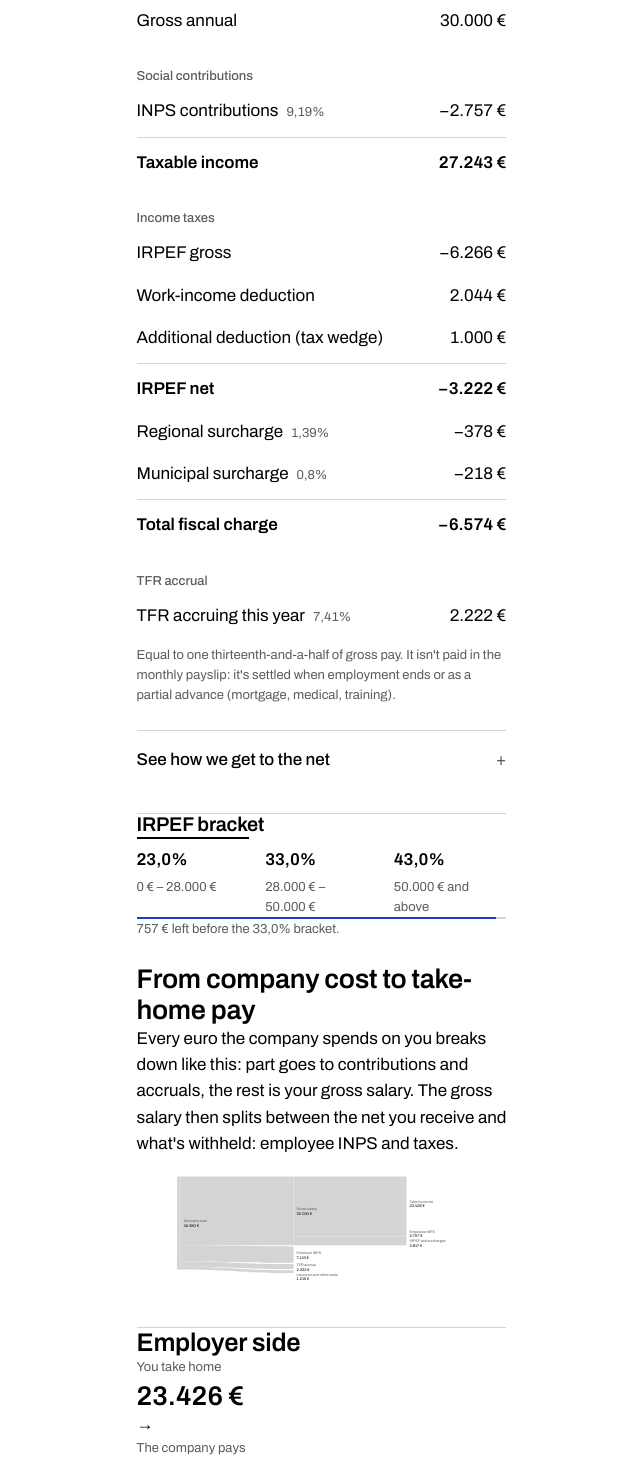
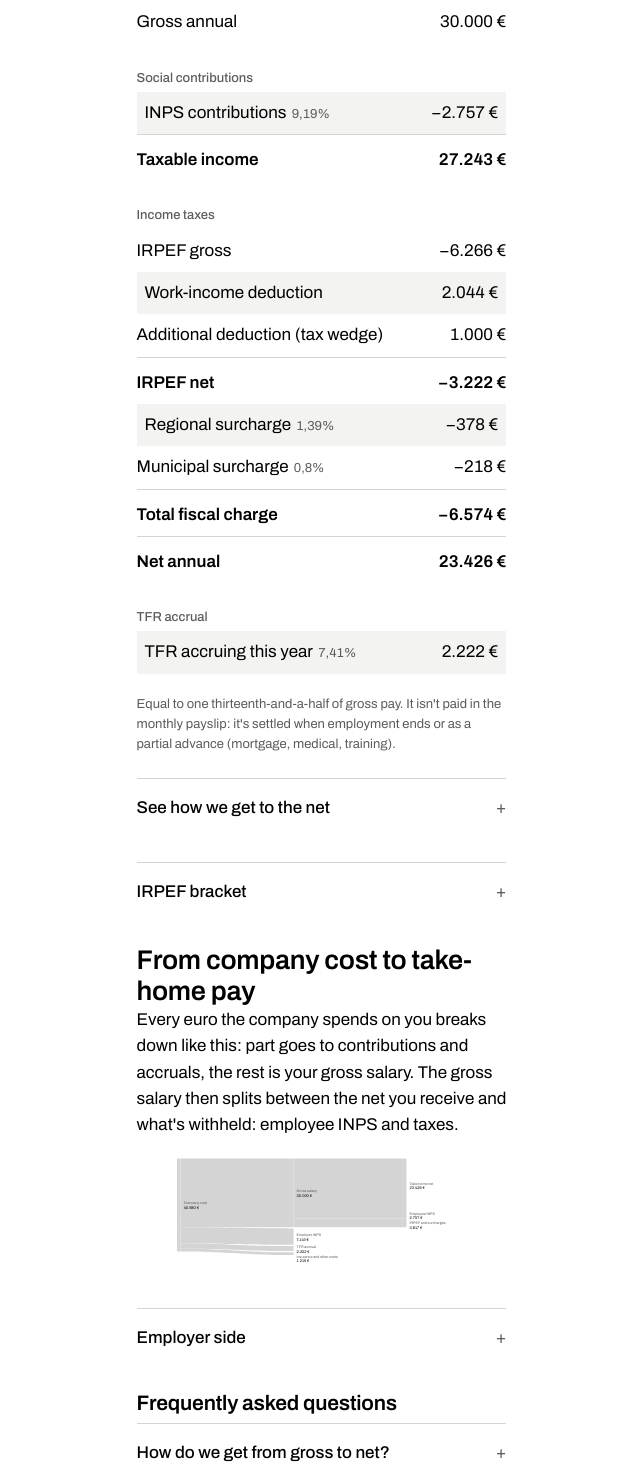
Before and after one commit to stefanovalloncini/quanto-guadagno, a React (Vite) app: page /calcola-stipendio in a window 1280 px wide. Shown: the part 920-2386 px from the top of the page, without its empty margins (26-666 px from the left). Built offline with nearby package versions, Linux system fonts and the light colour scheme.

Commit message:
refactor: ledger breakdown

```diff
--- a/src/ui/features/employee-calculator/components/IrpefBracketIndicator.tsx
+++ b/src/ui/features/employee-calculator/components/IrpefBracketIndicator.tsx
@@ -24,11 +24,12 @@ export function IrpefBracketIndicator({ taxableIncome, taxYear }: IrpefBracketIn
   const distanceToNext = nextBracket && current.max !== null ? current.max - taxableIncome : null;
 
   return (
-    <section className="qg-irpef-indicator" aria-labelledby="qg-irpef-indicator-title">
-      <h3 id="qg-irpef-indicator-title" className="qg-irpef-indicator__title">
+    <details className="qg-irpef-indicator">
+      <summary>
         <FormattedMessage id="employee.irpefBracket.title" />
-      </h3>
+      </summary>
 
+      <div className="qg-irpef-indicator__body">
         <div className="qg-irpef-indicator__row">
           {brackets.map((b, i) => {
             const isCurrent = i === currentIdx;
@@ -84,6 +85,7 @@ export function IrpefBracketIndicator({ taxableIncome, taxYear }: IrpefBracketIn
             <FormattedMessage id="employee.irpefBracket.topBracket" />
           </p>
         )}
-    </section>
+      </div>
+    </details>
   );
 }
--- a/src/ui/features/employee-calculator/components/ResultsBreakdown.tsx
+++ b/src/ui/features/employee-calculator/components/ResultsBreakdown.tsx
@@ -1,174 +1,158 @@
 import { FormattedMessage } from "react-intl";
 import type { SalaryBreakdown } from "@/domain/calc";
-import { BreakdownRow } from "@/ui/design-system/primitives";
+import { Ledger, LedgerGroup, LedgerRow, LedgerTotal } from "@/ui/design-system/primitives";
 
 interface ResultsBreakdownProps {
   readonly breakdown: SalaryBreakdown;
 }
 
+const label = (id: string) => <FormattedMessage id={id} />;
+
 export function ResultsBreakdown({ breakdown }: ResultsBreakdownProps) {
-  const hasInpsExemption = breakdown.inpsExemption > 0;
-  const hasMadreLavoratrice = breakdown.madreLavoratriceExemption > 0;
-  const hasDependents = breakdown.dependentsDeduction > 0;
-  const hasExpenses = breakdown.expenseDeduction > 0;
-  const hasImpatriati = breakdown.regimeImpatriatiSavings > 0;
-  const hasDetrazioneAggiuntiva = breakdown.detrazioneAggiuntiva > 0;
-  const hasTrattamento = breakdown.trattamentoIntegrativo > 0;
-  const hasSommaAggiuntiva = breakdown.sommaAggiuntiva > 0;
+  const hasCredits = breakdown.trattamentoIntegrativo > 0 || breakdown.sommaAggiuntiva > 0;
   const hasPdr = breakdown.pdrNet > 0;
 
   return (
     <div className="qg-results-breakdown">
-      <h2 className="qg-results-breakdown__title">
-        <FormattedMessage id="employee.results.detail" />
-      </h2>
+      <Ledger caption={label("employee.results.detail")}>
+        <LedgerRow label={label("employee.breakdown.gross")} amount={breakdown.grossAnnual} />
 
-      <div className="qg-results-breakdown__flow">
-        <BreakdownRow labelId="employee.breakdown.gross" amount={breakdown.grossAnnual} />
-
-        <p className="qg-subhead qg-subhead--md qg-results-breakdown__group-label">
-          <FormattedMessage id="employee.breakdown.section.contributions" />
-        </p>
-        <BreakdownRow
-          labelId="employee.breakdown.inps"
+        <LedgerGroup label={label("employee.breakdown.section.contributions")} />
+        <LedgerRow
+          label={label("employee.breakdown.inps")}
           amount={breakdown.inpsContribution}
           rate={breakdown.inpsRate}
           subtract
         />
-        {hasInpsExemption && (
-          <BreakdownRow
-            labelId="employee.breakdown.inpsExemption"
+        {breakdown.inpsExemption > 0 && (
+          <LedgerRow
+            label={label("employee.breakdown.inpsExemption")}
             amount={breakdown.inpsExemption}
           />
         )}
-        {hasMadreLavoratrice && (
-          <BreakdownRow
-            labelId="employee.breakdown.madreLavoratrice"
+        {breakdown.madreLavoratriceExemption > 0 && (
+          <LedgerRow
+            label={label("employee.breakdown.madreLavoratrice")}
             amount={breakdown.madreLavoratriceExemption}
           />
         )}
-
         {breakdown.pensionFundDeduction > 0 && (
-          <BreakdownRow
-            labelId="employee.breakdown.pensionFund"
+          <LedgerRow
+            label={label("employee.breakdown.pensionFund")}
             amount={breakdown.pensionFundDeduction}
             subtract
           />
         )}
-
-        <BreakdownRow
-          labelId="employee.breakdown.taxableIncome"
+        <LedgerTotal
+          label={label("employee.breakdown.taxableIncome")}
           amount={breakdown.taxableIncome}
-          total
         />
 
-        <p className="qg-subhead qg-subhead--md qg-results-breakdown__group-label">
-          <FormattedMessage id="employee.breakdown.section.taxes" />
-        </p>
-        <BreakdownRow
-          labelId="employee.breakdown.irpefGross"
+        <LedgerGroup label={label("employee.breakdown.section.taxes")} />
+        <LedgerRow
+          label={label("employee.breakdown.irpefGross")}
           amount={breakdown.irpefGross}
           subtract
         />
-        <BreakdownRow
-          labelId="employee.breakdown.workDeduction"
+        <LedgerRow
+          label={label("employee.breakdown.workDeduction")}
           amount={breakdown.irpefDeduction}
         />
-        {hasDependents && (
-          <BreakdownRow
-            labelId="employee.breakdown.dependents"
+        {breakdown.dependentsDeduction > 0 && (
+          <LedgerRow
+            label={label("employee.breakdown.dependents")}
             amount={breakdown.dependentsDeduction}
           />
         )}
-        {hasExpenses && (
-          <BreakdownRow labelId="employee.breakdown.expenses" amount={breakdown.expenseDeduction} />
+        {breakdown.expenseDeduction > 0 && (
+          <LedgerRow
+            label={label("employee.breakdown.expenses")}
+            amount={breakdown.expenseDeduction}
+          />
         )}
-        {hasDetrazioneAggiuntiva && (
-          <BreakdownRow
-            labelId="employee.breakdown.detrazioneAggiuntiva"
+        {breakdown.detrazioneAggiuntiva > 0 && (
+          <LedgerRow
+            label={label("employee.breakdown.detrazioneAggiuntiva")}
             amount={breakdown.detrazioneAggiuntiva}
           />
         )}
-        {hasImpatriati && (
-          <BreakdownRow
-            labelId="employee.breakdown.impatriati"
+        {breakdown.regimeImpatriatiSavings > 0 && (
+          <LedgerRow
+            label={label("employee.breakdown.impatriati")}
             amount={breakdown.regimeImpatriatiSavings}
           />
         )}
-        <BreakdownRow
-          labelId="employee.breakdown.irpefNet"
+        <LedgerTotal
+          label={label("employee.breakdown.irpefNet")}
           amount={breakdown.irpefNet}
           subtract
-          total
         />
-        <BreakdownRow
-          labelId="employee.breakdown.regional"
+        <LedgerRow
+          label={label("employee.breakdown.regional")}
           amount={breakdown.regionalTax}
           rate={breakdown.regionalTaxRate}
           subtract
         />
-        <BreakdownRow
-          labelId="employee.breakdown.municipal"
+        <LedgerRow
+          label={label("employee.breakdown.municipal")}
           amount={breakdown.municipalTax}
           rate={breakdown.municipalTaxRate}
           subtract
         />
 
-        {(hasTrattamento || hasSommaAggiuntiva) && (
-          <>
-            <p className="qg-subhead qg-subhead--md qg-results-breakdown__group-label">
-              <FormattedMessage id="employee.breakdown.section.credits" />
-            </p>
-            {hasTrattamento && (
-              <BreakdownRow
-                labelId="employee.breakdown.trattamento"
+        {hasCredits && <LedgerGroup label={label("employee.breakdown.section.credits")} />}
+        {breakdown.trattamentoIntegrativo > 0 && (
+          <LedgerRow
+            label={label("employee.breakdown.trattamento")}
             amount={breakdown.trattamentoIntegrativo}
           />
         )}
-            {hasSommaAggiuntiva && (
-              <BreakdownRow
-                labelId="employee.breakdown.sommaAggiuntiva"
+        {breakdown.sommaAggiuntiva > 0 && (
+          <LedgerRow
+            label={label("employee.breakdown.sommaAggiuntiva")}
             amount={breakdown.sommaAggiuntiva}
           />
         )}
-          </>
+
+        {hasPdr && <LedgerGroup label={label("employee.breakdown.section.pdr")} />}
+        {hasPdr && (
+          <LedgerRow label={label("employee.breakdown.pdrGross")} amount={breakdown.pdrGross} />
         )}
-
         {hasPdr && (
-          <>
-            <p className="qg-subhead qg-subhead--md qg-results-breakdown__group-label">
-              <FormattedMessage id="employee.breakdown.section.pdr" />
-            </p>
-            <BreakdownRow labelId="employee.breakdown.pdrGross" amount={breakdown.pdrGross} />
-            <BreakdownRow
-              labelId="employee.breakdown.pdrInps"
+          <LedgerRow
+            label={label("employee.breakdown.pdrInps")}
             amount={breakdown.pdrInps}
             subtract
           />
-            <BreakdownRow labelId="employee.breakdown.pdrTax" amount={breakdown.pdrTax} subtract />
-            <BreakdownRow labelId="employee.breakdown.pdrNet" amount={breakdown.pdrNet} total />
-          </>
+        )}
+        {hasPdr && (
+          <LedgerRow
+            label={label("employee.breakdown.pdrTax")}
+            amount={breakdown.pdrTax}
+            subtract
+          />
+        )}
+        {hasPdr && (
+          <LedgerTotal label={label("employee.breakdown.pdrNet")} amount={breakdown.pdrNet} />
         )}
 
-        <BreakdownRow
-          labelId="employee.breakdown.totalTaxes"
+        <LedgerTotal
+          label={label("employee.breakdown.totalTaxes")}
           amount={breakdown.totalTaxes}
           subtract
-          total
         />
+        <LedgerTotal label={label("employee.breakdown.netAnnual")} amount={breakdown.netAnnual} />
 
-        <p className="qg-subhead qg-subhead--md qg-results-breakdown__group-label">
-          <FormattedMessage id="employee.breakdown.section.tfr" />
-        </p>
-        <BreakdownRow
-          labelId="employee.breakdown.tfr"
+        <LedgerGroup label={label("employee.breakdown.section.tfr")} />
+        <LedgerRow
+          label={label("employee.breakdown.tfr")}
           amount={breakdown.tfrAnnual}
           rate={breakdown.tfrRate}
         />
+      </Ledger>
       <p className="qg-results-breakdown__note">
         <FormattedMessage id="employee.breakdown.tfr.note" />
       </p>
     </div>
-    </div>
   );
 }
--- a/src/ui/features/employer-cost/EmployerCostPage.tsx
+++ b/src/ui/features/employer-cost/EmployerCostPage.tsx
@@ -10,7 +10,7 @@ export function EmployerCostPage() {
       titleId="employerCost.title"
       ledeId="employerCost.lede"
       form={<EmployerCostForm calc={calc} />}
-      results={<EmployerCostView breakdown={calc.result} />}
+      results={<EmployerCostView breakdown={calc.result} defaultOpen />}
     />
   );
 }
--- a/src/ui/i18n/messages/en.ts
+++ b/src/ui/i18n/messages/en.ts
@@ -890,6 +890,7 @@ export const en: Record<MessageKey, string> = {
     "You are entitled to the 100% contribution exemption (max €3,000/year)",
 
   "employee.summary.monthlyNet": "Net monthly",
+  "employee.breakdown.netAnnual": "Net annual",
   "employee.summary.annualNet": "Net annual",
   "employee.summary.annualNet.sub": "over {frequency} instalments",
   "employee.summary.delta": "Gross-to-net difference:",
@@ -944,8 +945,6 @@ export const en: Record<MessageKey, string> = {
   "employee.breakdown.netMonthly": "Net monthly:",
 
   "employee.employer.section": "Employer side",
-  "employee.employer.youTake": "You take home",
-  "employee.employer.companyPays": "The company pays",
   "employee.employer.insight": "Every net euro you receive costs the company {ratio}.",
   "employee.employer.inps": "Employer INPS contributions",
   "employee.employer.tfr": "TFR accrual",
--- a/src/ui/i18n/messages/it.ts
+++ b/src/ui/i18n/messages/it.ts
@@ -903,6 +903,7 @@ export const it = {
     "Hai diritto all'esonero contributivo al 100% (max 3.000 €/anno)",
 
   "employee.summary.monthlyNet": "Netto mensile",
+  "employee.breakdown.netAnnual": "Netto annuo",
   "employee.summary.annualNet": "Netto annuo",
   "employee.summary.annualNet.sub": "su {frequency} mensilità",
   "employee.summary.delta": "Differenza lordo-netto:",
@@ -958,8 +959,6 @@ export const it = {
   "employee.breakdown.netMonthly": "Netto mensile:",
 
   "employee.employer.section": "Lato datore di lavoro",
-  "employee.employer.youTake": "Tu ricevi netto",
-  "employee.employer.companyPays": "Il datore paga",
   "employee.employer.insight": "Ogni euro netto che ricevi costa {ratio} all'azienda.",
   "employee.employer.inps": "Contributi INPS datoriali",
   "employee.employer.tfr": "TFR (accantonamento)",
--- a/src/ui/shared/EmployerCostView.tsx
+++ b/src/ui/shared/EmployerCostView.tsx
@@ -1,10 +1,11 @@
 import { FormattedMessage, FormattedNumber } from "react-intl";
-import { BreakdownRow, MetricBlock } from "@/ui/design-system/primitives";
+import { Ledger, LedgerGroup, LedgerRow, LedgerTotal } from "@/ui/design-system/primitives";
 import type { SalaryBreakdown } from "@/domain/calc";
 import type { MessageKey } from "@/ui/i18n/messages/it.ts";
 
 interface EmployerCostViewProps {
   readonly breakdown: SalaryBreakdown;
+  readonly defaultOpen?: boolean;
 }
 
 interface OtherCostRow {
@@ -24,32 +25,49 @@ function buildOtherCosts(breakdown: SalaryBreakdown): ReadonlyArray<OtherCostRow
   return rows.filter((row) => row.amount > 0);
 }
 
-export function EmployerCostView({ breakdown }: EmployerCostViewProps) {
+const label = (id: string) => <FormattedMessage id={id} />;
+
+export function EmployerCostView({ breakdown, defaultOpen }: EmployerCostViewProps) {
   const otherCosts = buildOtherCosts(breakdown);
   const showInsight = breakdown.netAnnual > 0 && breakdown.totalEmployerCost > 0;
   const ratio = showInsight ? breakdown.totalEmployerCost / breakdown.netAnnual : 0;
 
   return (
-    <section className="qg-employer" aria-labelledby="employer-cost-title">
-      <h2 id="employer-cost-title" className="qg-employer__title">
+    <details className="qg-employer" {...(defaultOpen === true && { open: true })}>
+      <summary>
         <FormattedMessage id="employee.employer.section" />
-      </h2>
+      </summary>
 
-      <div className="qg-employer__gap">
-        <MetricBlock
-          label={<FormattedMessage id="employee.employer.youTake" />}
-          amount={breakdown.netAnnual}
-          whole
+      <div className="qg-employer__body">
+        <Ledger>
+          <LedgerRow label={label("employee.breakdown.gross")} amount={breakdown.grossAnnual} />
+          <LedgerRow
+            label={label("employee.employer.inps")}
+            amount={breakdown.employerInps}
+            rate={breakdown.employerInpsRate}
           />
-        <span className="qg-employer__gap-arrow" aria-hidden="true">
-          →
-        </span>
-        <MetricBlock
-          label={<FormattedMessage id="employee.employer.companyPays" />}
+          <LedgerRow
+            label={label("employee.employer.tfr")}
+            amount={breakdown.tfrAnnual}
+            rate={breakdown.tfrRate}
+          />
+
+          {otherCosts.length > 0 && <LedgerGroup label={label("employee.employer.otherCosts")} />}
+          {otherCosts.map((row) => (
+            <LedgerRow key={row.labelId} label={label(row.labelId)} amount={row.amount} />
+          ))}
+          {otherCosts.length > 0 && (
+            <LedgerTotal
+              label={label("employee.employer.totalOtherCosts")}
+              amount={breakdown.totalOtherEmployerCosts}
+            />
+          )}
+
+          <LedgerTotal
+            label={label("employee.employer.total")}
             amount={breakdown.totalEmployerCost}
-          whole
           />
-      </div>
+        </Ledger>
 
         {showInsight && (
           <p className="qg-employer__insight">
@@ -57,60 +75,24 @@ export function EmployerCostView({ breakdown }: EmployerCostViewProps) {
               id="employee.employer.insight"
               values={{
                 ratio: (
-                <strong className="qg-employer__insight-ratio">
+                  <span className="qg-employer__insight-ratio">
                     <FormattedNumber
                       value={ratio}
                       minimumFractionDigits={2}
                       maximumFractionDigits={2}
                     />{" "}
                     €
-                </strong>
+                  </span>
                 ),
               }}
             />
           </p>
         )}
 
-      <div className="qg-employer__flow">
-        <BreakdownRow labelId="employee.breakdown.gross" amount={breakdown.grossAnnual} />
-        <BreakdownRow
-          labelId="employee.employer.inps"
-          amount={breakdown.employerInps}
-          rate={breakdown.employerInpsRate}
-        />
-        <BreakdownRow
-          labelId="employee.employer.tfr"
-          amount={breakdown.tfrAnnual}
-          rate={breakdown.tfrRate}
-        />
-
-        {otherCosts.length > 0 && (
-          <>
-            <p className="qg-subhead qg-subhead--md qg-employer__group-label">
-              <FormattedMessage id="employee.employer.otherCosts" />
-            </p>
-            {otherCosts.map((row) => (
-              <BreakdownRow key={row.labelId} labelId={row.labelId} amount={row.amount} />
-            ))}
-            <BreakdownRow
-              labelId="employee.employer.totalOtherCosts"
-              amount={breakdown.totalOtherEmployerCosts}
-              total
-            />
-          </>
-        )}
-
-        <BreakdownRow
-          labelId="employee.employer.total"
-          amount={breakdown.totalEmployerCost}
-          highlight
-          total
-        />
-      </div>
-
         <p className="qg-employer__disclaimer">
           <FormattedMessage id="employee.employer.disclaimer" />
         </p>
-    </section>
+      </div>
+    </details>
   );
 }
```
Also changed, not shown: 1 other file (tests, documents, lock files or other folders). Lines whose indentation alone changed are shown as unchanged.
